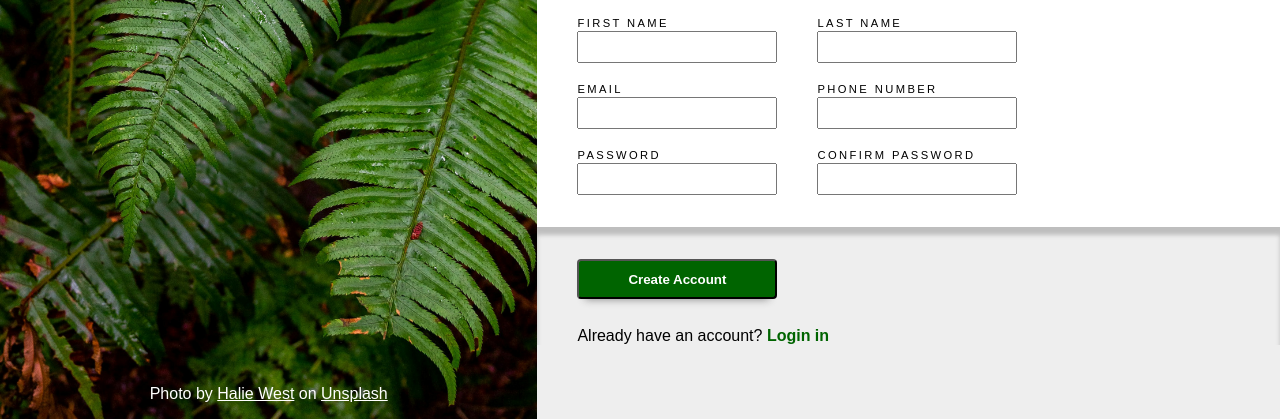
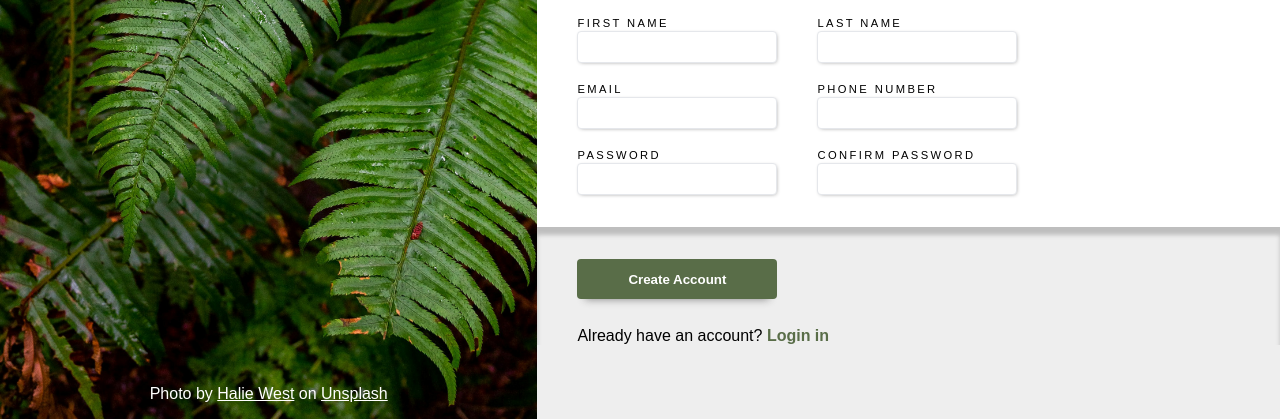
Before and after one commit to Bfw72886/top-intermediate-form, a plain HTML site: page index.html in a window 1280 px wide. Shown: the part 381-800 px from the top of the page. Drawn offline with Linux system fonts and the light colour scheme.

Commit message:
Add more nuanced styling

```diff
--- a/index.html
+++ b/index.html
@@ -37,27 +37,32 @@
         <section class="form-inputs">
           <div class="form-element">
             <label for="first-name">FIRST NAME</label>
-            <input type="text" id="first-name" name="first-name" />
+            <input type="text" id="first-name" name="first-name" required />
           </div>
           <div class="form-element">
             <label for="last-name">LAST NAME</label>
-            <input type="text" id="last-name" name="last-name" />
+            <input type="text" id="last-name" name="last-name" required />
           </div>
           <div class="form-element">
             <label for="email">EMAIL</label>
-            <input type="email" name="email" id="email" />
+            <input type="email" name="email" id="email" required />
           </div>
           <div class="form-element">
             <label for="phone-num">PHONE NUMBER</label>
-            <input type="tel" name="phone-num" id="phone-num" />
+            <input type="tel" name="phone-num" id="phone-num" required />
           </div>
           <div class="form-element">
             <label for="pwd">PASSWORD</label>
-            <input type="password" name="pwd" id="pwd" />
+            <input type="password" name="pwd" id="pwd" required />
           </div>
           <div class="form-element">
             <label for="pwd-confirm">CONFIRM PASSWORD</label>
-            <input type="password" name="pwd-confirm" id="pwd-confirm" />
+            <input
+              type="password"
+              name="pwd-confirm"
+              id="pwd-confirm"
+              required
+            />
           </div>
         </section>
         <section class="login-register">
--- a/styles.css
+++ b/styles.css
@@ -126,6 +126,18 @@ form p {
   width: 200px;
   height: 2rem;
   padding-left: 12px;
+  border-radius: 4px;
+  box-shadow: 1px 1px 4px -2px gray;
+  border: 1px solid #e5e7eb;
+}
+
+.form-element input:user-invalid {
+  border: 1px solid red;
+}
+
+.form-element input:focus {
+  border: 1px solid cornflowerblue;
+  box-shadow: 2px 2px 4px gray;
 }
 
 .login-register {
@@ -141,16 +153,21 @@ form p {
   height: 40px;
   width: 200px;
   font-weight: bold;
-  background-color: darkgreen;
+  background-color: #596d48;
   color: white;
   border-radius: 4px;
   box-shadow: 0px 8px 8px -8px gray;
   margin-top: 12px;
   margin-bottom: 28px;
+  border: none;
+}
+
+.login-register button:hover {
+  cursor: pointer;
 }
 
 .login-span a {
-  color: darkgreen;
+  color: #596d48;
   font-weight: bold;
   text-decoration: none;
 }
```
